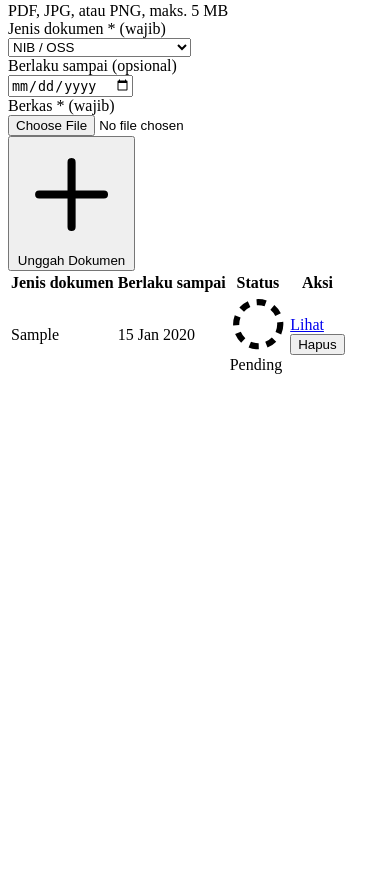
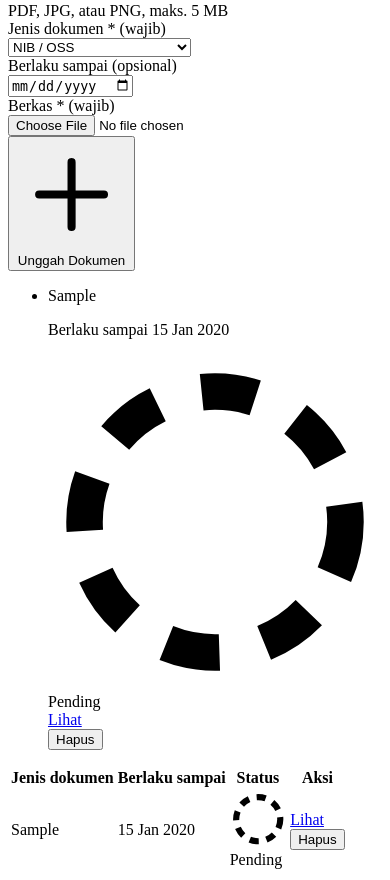
Before and after one commit to PPL-KelompokE-SI4807/SymbioNusa, a Laravel app: page /perusahaan/profil in a window 390 px wide. Shown: the part 4668-5548 px from the top of the page. Before the commit the page ends 5042 px from the top, so only its background shows below. Run offline with Laravel 12, Linux system fonts and the light colour scheme; a user stored in the database is signed in; tables that the repository leaves empty hold one stand-in row (values such as "Sample post"); data that the repository does not hold is empty; some libraries are stand-ins or nearby versions.

Commit message:
feat(PBI-08): dokumen legalitas menjadi baris ledger di layar sempit (tampilan Haris)
Di bawah 1024 px tabel dokumen di Profil Perusahaan tampil sebagai baris ledger dengan aksi Lihat dan
Hapus yang sama; tabel tetap di layar lebar.

Co-Authored-By: Claude Opus 5.5 <noreply@anthropic.com>

```diff
--- a/resources/views/companies/edit.blade.php
+++ b/resources/views/companies/edit.blade.php
@@ -145,7 +145,32 @@
                 </form>
 
                 @if ($company->documents->count() > 0)
-                    <x-ui.table label="Dokumen legalitas perusahaan">
+                    {{-- Di bawah 1024 px tabel menjadi baris ledger (DESIGN.md › Responsive). --}}
+                    <ul class="divide-y divide-outline-hairline border-t border-outline-hairline lg:hidden" aria-label="Dokumen legalitas perusahaan">
+                        @foreach ($company->documents as $doc)
+                            <li class="flex flex-wrap items-center justify-between gap-3 px-[18px] py-4 sm:px-6">
+                                <div class="min-w-0">
+                                    <p class="text-dash-row text-on-surface">{{ $doc->jenis }}</p>
+                                    <p class="text-body-sm text-on-surface-muted">
+                                        Berlaku sampai {{ $doc->berlaku_sampai ? Format::date($doc->berlaku_sampai) : 'seumur hidup' }}
+                                    </p>
+                                    <x-ui.badge class="mt-1.5" :variant="$docVariant($doc->status)">{{ ucfirst(strtolower((string) $doc->status)) }}</x-ui.badge>
+                                </div>
+                                <div class="flex items-center gap-4">
+                                    <x-ui.button variant="text" href="{{ asset('storage/'.$doc->file_url) }}" target="_blank" class="min-h-11"
+                                        aria-label="Lihat {{ $doc->jenis }}">Lihat</x-ui.button>
+                                    <form method="POST" action="{{ route('companies.documents.destroy', $doc) }}">
+                                        @csrf
+                                        @method('DELETE')
+                                        <x-ui.button type="submit" variant="text-danger" class="min-h-11"
+                                            aria-label="Hapus {{ $doc->jenis }}">Hapus</x-ui.button>
+                                    </form>
+                                </div>
+                            </li>
+                        @endforeach
+                    </ul>
+
+                    <x-ui.table label="Dokumen legalitas perusahaan" class="hidden lg:block">
                         <x-slot:head>
                             <th scope="col" class="px-6">Jenis dokumen</th>
                             <th scope="col" class="px-4">Berlaku sampai</th>
```
